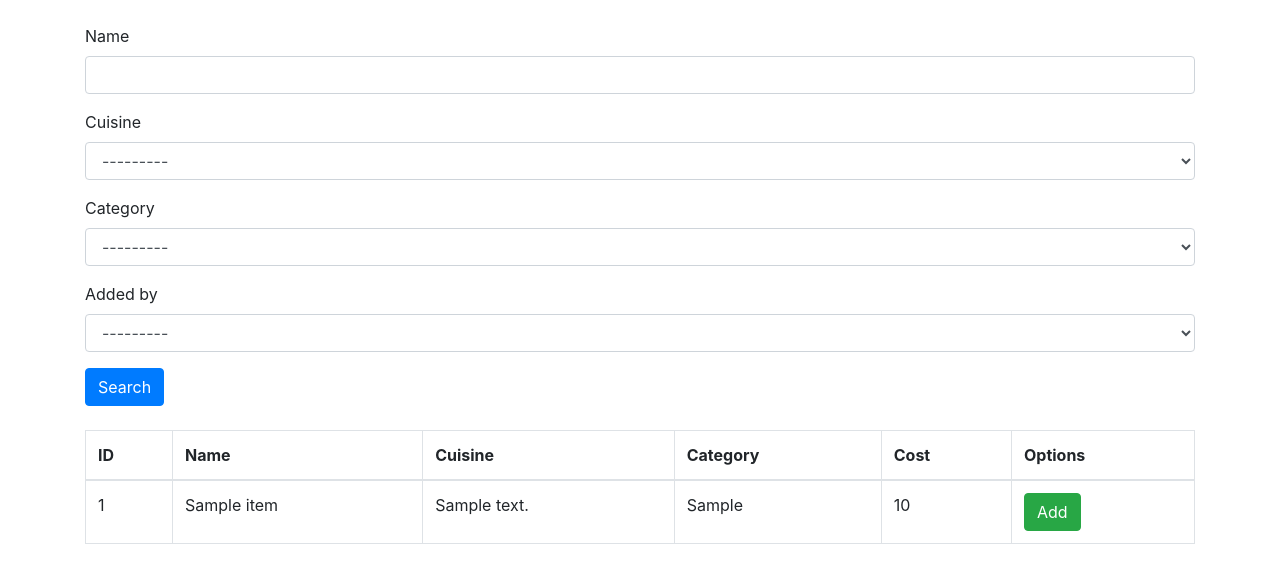
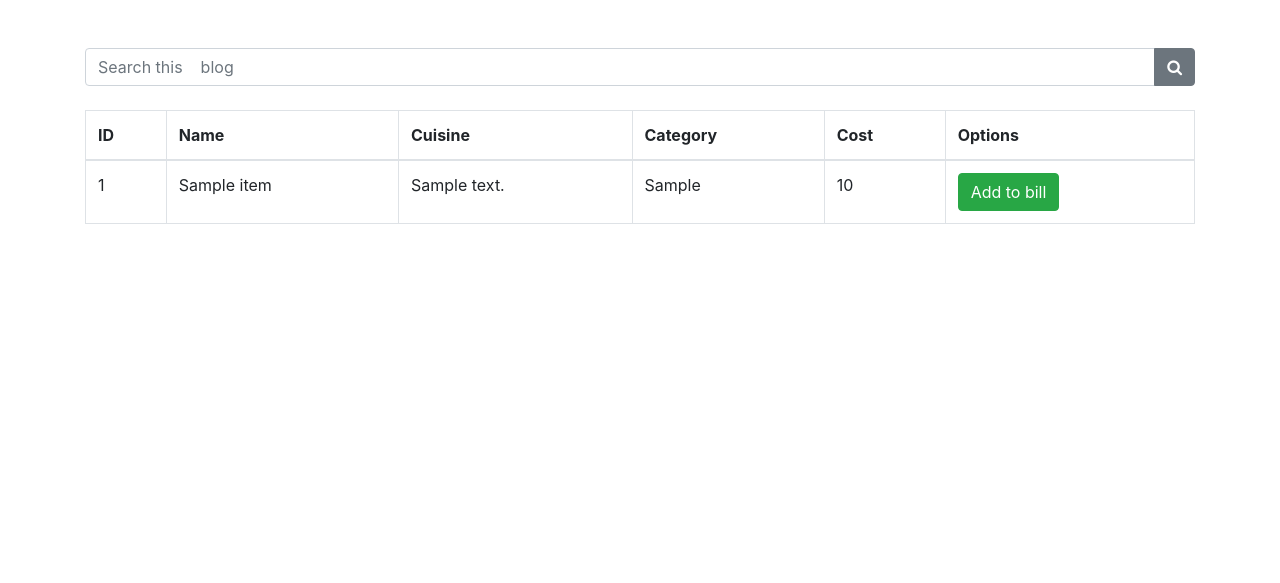
Before and after one commit to ParitoshChaudhary/Billing, a Django app: page /menu/ in a window 1280 px wide. Shown: the part 56-639 px from the top of the page. Run offline with Django 3.2, Linux system fonts and the light colour scheme; a user stored in the database is signed in; tables that the repository leaves empty hold one stand-in row (values such as "Sample post"); some libraries are stand-ins or nearby versions.

Commit message:
Added html for search bar. Dated 05.05.2020

```diff
--- a/Billing/urls.py
+++ b/Billing/urls.py
@@ -19,6 +19,5 @@
 urlpatterns = [
     path('admin/', admin.site.urls),
     path('restraunt/', include('user_app.urls')),
-    path('menu/', include('menu_app.urls')),
-    path('accounts/', include('user_app.urls'))
+    path('menu/', include('menu_app.urls'))
 ]
--- a/templates/base.html
+++ b/templates/base.html
@@ -10,6 +10,13 @@
 
     <!-- Bootstrap CSS -->
     <link rel="stylesheet" href="https://stackpath.bootstrapcdn.com/bootstrap/4.4.1/css/bootstrap.min.css" integrity="sha384-Vkoo8x4CGsO3+Hhxv8T/Q5PaXtkKtu6ug5TOeNV6gBiFeWPGFN9MuhOf23Q9Ifjh" crossorigin="anonymous">
+    <link rel="stylesheet" href="{% static 'css/main.css' %}">
+    <link href="https://maxcdn.bootstrapcdn.com/font-awesome/4.7.0/css/font-awesome.min.css" rel="stylesheet">
+
+    <!-- Js -->
+    <script src="https://code.jquery.com/jquery-3.4.1.slim.min.js" integrity="sha384-J6qa4849blE2+poT4WnyKhv5vZF5SrPo0iEjwBvKU7imGFAV0wwj1yYfoRSJoZ+n" crossorigin="anonymous"></script>
+    <script src="https://cdn.jsdelivr.net/npm/popper.js@1.16.0/dist/umd/popper.min.js" integrity="sha384-Q6E9RHvbIyZFJoft+2mJbHaEWldlvI9IOYy5n3zV9zzTtmI3UksdQRVvoxMfooAo" crossorigin="anonymous"></script>
+    <script src="https://stackpath.bootstrapcdn.com/bootstrap/4.4.1/js/bootstrap.min.js" integrity="sha384-wfSDF2E50Y2D1uUdj0O3uMBJnjuUD4Ih7YwaYd1iqfktj0Uod8GCExl3Og8ifwB6" crossorigin="anonymous"></script>
 
     <!----------- NAV BAR ---------->
 
--- a/templates/menu_list.html
+++ b/templates/menu_list.html
@@ -8,10 +8,15 @@
 {% block content %}
     <br>
     <div class="container">
-        <form method="get">
-          {{ filter.form | crispy }}
-          <button class="btn btn-primary" name="submit">Search</button>
-        </form>
+        <br>
+        <div class="input-group">
+          <input type="text" class="form-control" placeholder="Search this    blog">
+          <div class="input-group-append">
+            <button class="btn btn-secondary" type="button">
+              <i class="fa fa-search"></i>
+            </button>
+          </div>
+        </div>
         <br>
         {% if bill_list %}
         <table class="table table-bordered">
@@ -59,7 +64,7 @@
                         <td>{{ item.category }}</td>
                         <td>{{ item.cost }}</td>
                         <td>
-                          <a href = "{% url 'add_item_to_bill' item.id %}" class="btn btn-success">Add</a>
+                          <a href = "{% url 'add_item_to_bill' item.id %}" class="btn btn-success">Add to bill</a>
                         </td>
                     </tr>
                 {% endfor %}
```
